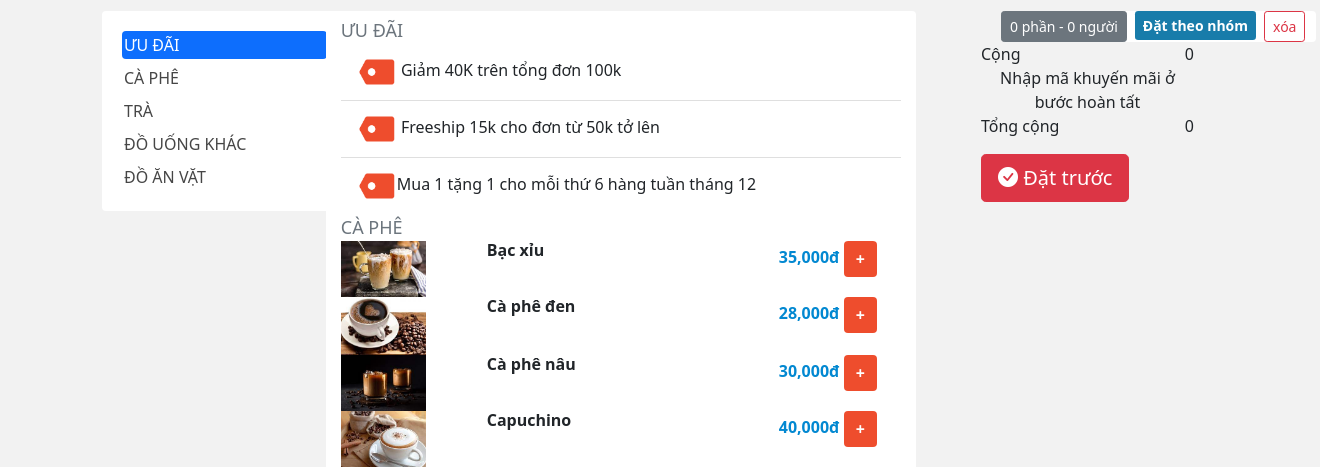
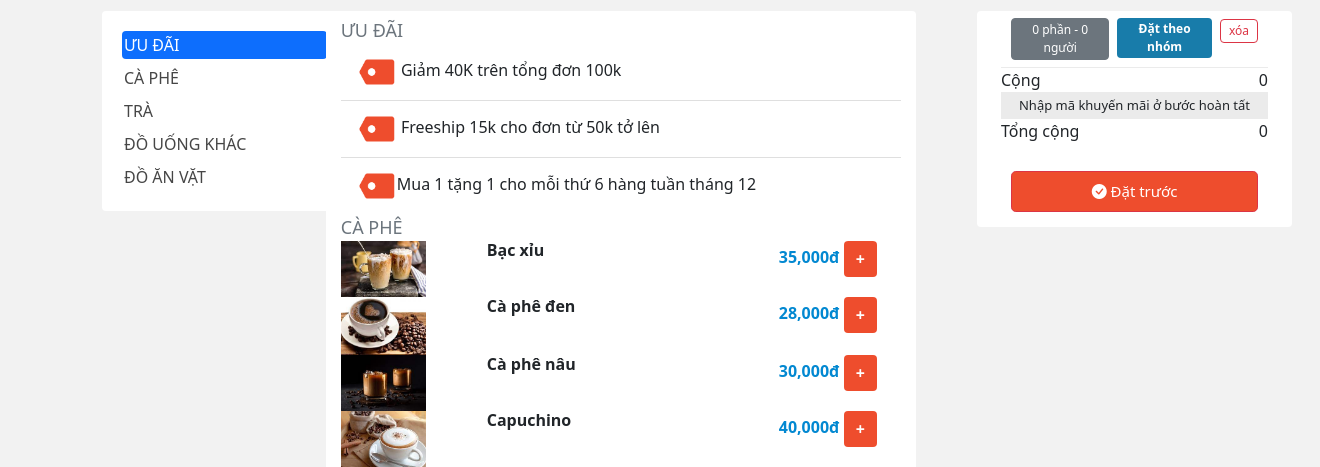
Before and after one commit to nbq45/BTL_Nhom14, a PHP site: page /food_detail.html in a window 1320 px wide. Shown: the part 521-988 px from the top of the page. Run offline with PHP 8.4, Linux system fonts and the light colour scheme; some libraries are stand-ins or nearby versions.

Commit message:
Up 27/12

```diff
--- a/assets/css/styles.css
+++ b/assets/css/styles.css
@@ -25,9 +25,6 @@ body{
     background-color: black;
     margin-top: 60px;
 }
-
-
-
 .restaurant__list {
     display: flex;
     flex-direction: row;
@@ -209,7 +206,7 @@ body{
     font-weight: 700;
     background-color: #ee4d2d;
 }
-.bill-header{
+.bill-restaurant{
     background-color: #fff;
     border-radius: 4px;
     top: 48px;
@@ -217,3 +214,23 @@ body{
     width: 315px;
     margin-left: 20px;
 }
+.bill-header{
+    border-bottom: 1px solid #ebebeb;
+    padding: 7px 10px;
+}
+.btn-group .btn{
+    font-size: 12px;
+    padding: 2px 8px;
+    border-radius: 4px;
+}
+.bill-3{
+    font-size: 13px;
+    padding: 4px 10px;
+    background-color: #ebebeb;
+}
+.btn-danger{
+    background: #ee4d2d;
+    font-size: 15px;
+    margin: 12px 10px 15px;
+    width: calc(100% - 20px);
+}
```
